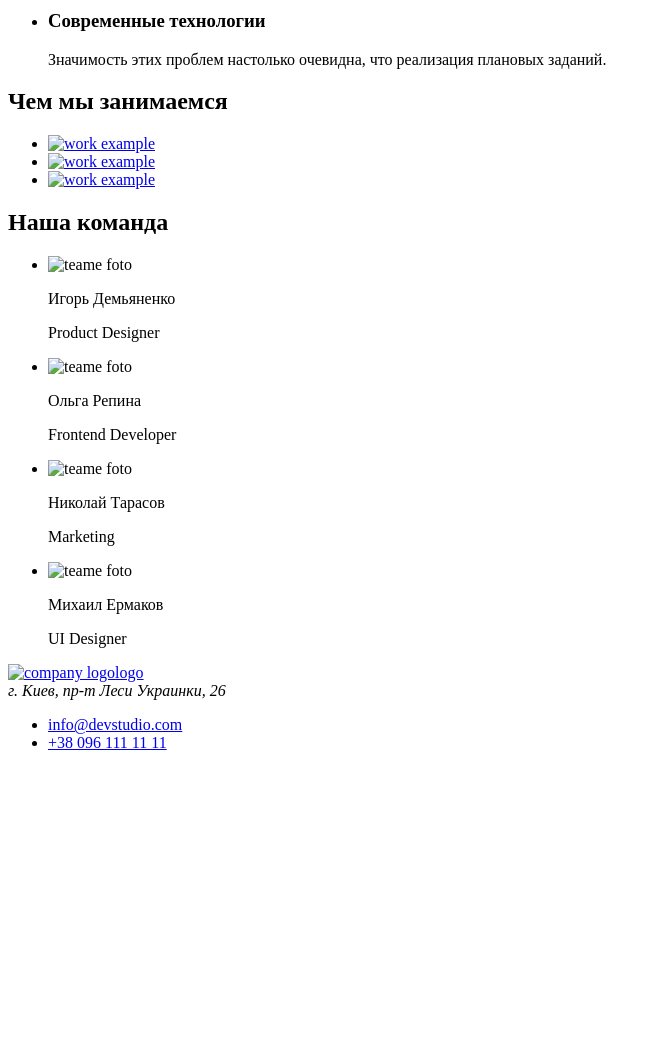
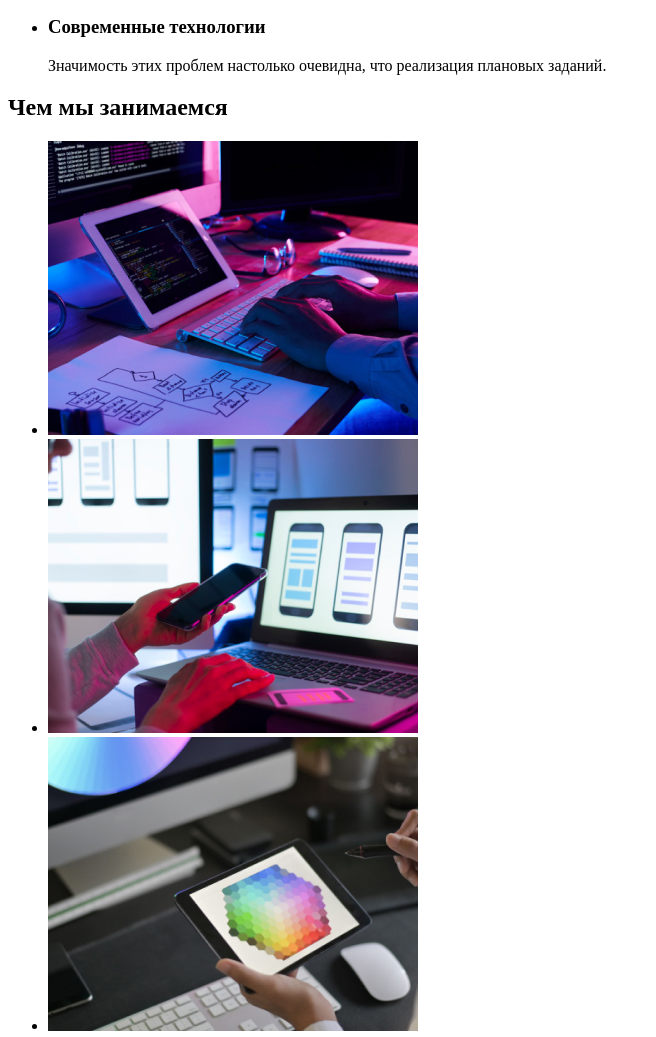
Before and after one commit to FilatovaVita/goit-markup-hw-01, a plain HTML site: page index.html in a window 1280 px wide. Shown: the part 504-1541 px from the top of the page, without its empty margins (0-656 px from the left). Before the commit the page ends 1272 px from the top, so only its background shows below. Drawn offline with Linux system fonts and the light colour scheme.

Commit message:
Update index.html
виправлено на правильні адреси до картинок

```diff
--- a/index.html
+++ b/index.html
@@ -9,7 +9,7 @@
 <body>
     <header>
         <a href="/">
-        <img src="/webstudio/image/WebStudio.svg" alt="company logo">logo</a>
+        <img src="/image/WebStudio.svg" alt="company logo">logo</a>
         <nav>
         <ul>
             <li><a href="/">Студия</a></li>
@@ -56,15 +56,15 @@
             <ul>
                 <li>
                     <a href="/">
-                    <img src="/webstudio/image/box-1.jpg" alt="work example" width="370"></a>
+                    <img src="/image/box-1.jpg" alt="work example" width="370"></a>
                 </li>
                 <li>
                     <a href="/">
-                    <img src="/webstudio/image/box-2.jpg" alt="work example" width="370"></a>
+                    <img src="/image/box-2.jpg" alt="work example" width="370"></a>
                 </li>
                 <li>
                     <a href="/">
-                    <img src="/webstudio/image/box-3.jpg" alt="work example" width="370"></a>
+                    <img src="/image/box-3.jpg" alt="work example" width="370"></a>
                 </li>
             </ul>
         </section>
@@ -73,22 +73,22 @@
             <h2>Наша команда</h2>
             <ul>
                 <li>
-                    <img src="/webstudio/image/img-1.jpg" alt="teame foto" width="270">
+                    <img src="/image/img-1.jpg" alt="teame foto" width="270">
                     <p>Игорь Демьяненко</p>
                     <p>Product Designer</p>
                 </li>
                 <li>
-                    <img src="/webstudio/image/img-2.jpg" alt="teame foto" width="270">
+                    <img src="/image/img-2.jpg" alt="teame foto" width="270">
                     <p>Ольга Репина</p>
                     <p>Frontend Developer</p>
                 </li>
                 <li>
-                    <img src="/webstudio/image/img-3.jpg" alt="teame foto" width="270">
+                    <img src="/image/img-3.jpg" alt="teame foto" width="270">
                     <p>Николай Тарасов</p>
                     <p>Marketing</p>
                 </li>
                 <li>
-                    <img src="/webstudio/image/img.jpg" alt="teame foto" width="270">
+                    <img src="/image/img.jpg" alt="teame foto" width="270">
                     <p>Михаил Ермаков</p>
                     <p>UI Designer</p>
                 </li>
@@ -98,7 +98,7 @@
 <footer>
     <div>
         <a href="/">
-        <img src="/webstudio/image/WebStudio.svg" alt="company logo">logo</a>
+        <img src="/image/WebStudio.svg" alt="company logo">logo</a>
         <address>г. Киев, пр-т Леси Украинки, 26 </address>
         <ul>
             <li><a href="mailto:info@devstudio.com" >info@devstudio.com</a></li>
```
